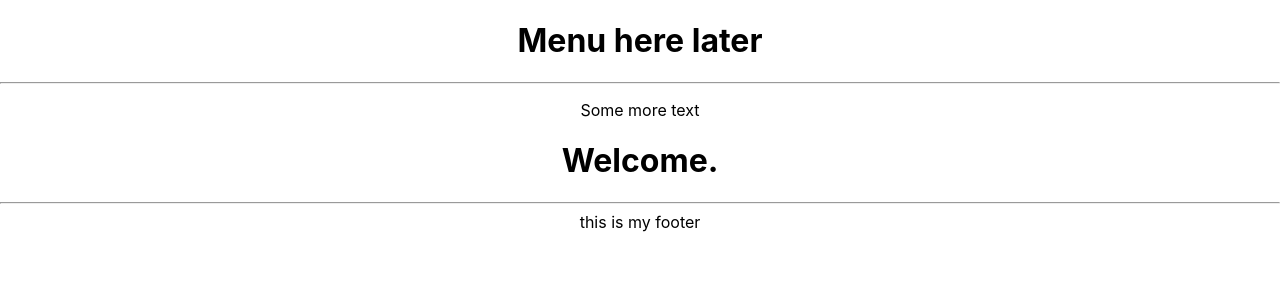
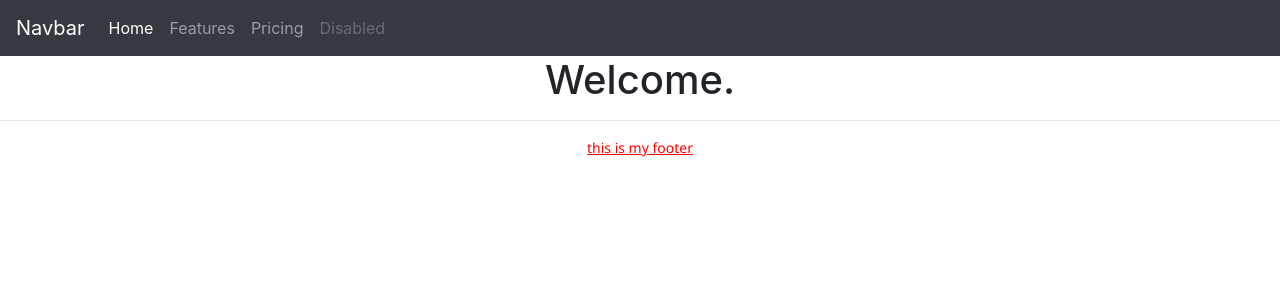
Before and after one commit to gen8787/FSDI-109-Organika, a React (Create React App) app: page / in a window 1280 px wide. Shown: the top 300 px of the page. Built offline with nearby package versions, Linux system fonts and the light colour scheme.

Commit message:
bootstrap, header and footer

```diff
--- a/package.json
+++ b/package.json
@@ -6,6 +6,7 @@
     "@testing-library/jest-dom": "^5.11.9",
     "@testing-library/react": "^11.2.3",
     "@testing-library/user-event": "^12.6.2",
+    "bootstrap": "^4.6.0",
     "react": "^17.0.1",
     "react-dom": "^17.0.1",
     "react-scripts": "4.0.1",
--- a/src/App.js
+++ b/src/App.js
@@ -1,6 +1,8 @@
 import './App.css';
 import Navbar from './components/navbar/navbar';
 import Footer from './components/footer/footer';
+
+import 'bootstrap/dist/css/bootstrap.min.css';
 
 function App() {
   return (
--- /dev/null
+++ b/src/components/footer/footer.css
@@ -0,0 +1,6 @@
+.footer-text {
+    color: red;
+    font-family: 'Segoe UI', Tahoma, Geneva, Verdana, sans-serif;
+    font-size: 14px;
+    text-decoration: underline;
+}
--- a/src/components/footer/footer.jsx
+++ b/src/components/footer/footer.jsx
@@ -1,10 +1,11 @@
 import React, { Component } from 'react';
+import './footer.css';
 
 class Footer extends Component {
     state = {  }
     render() {
         return (
-            <div>
+            <div className="footer-text">
                 <hr/>
                 <center>this is my footer</center>
             </div>
--- a/src/components/navbar/navbar.jsx
+++ b/src/components/navbar/navbar.jsx
@@ -1,17 +1,44 @@
-import React, { Component } from 'react'; // imrc
+import React, { Component } from "react"; // imrc
 
 // cc
 class Navbar extends Component {
-    state = {  }
-    render() {
-        return (
-            <div>
-                <h1>Menu here later</h1>
-                <hr/>
-                <p>Some more text</p>
-            </div>
-        );
-    }
+  state = {};
+  render() {
+    return (
+      <nav className="navbar navbar-expand-sm navbar-dark bg-dark">
+        <a className="navbar-brand" href="/#">
+          Navbar
+        </a>
+        <button
+          className="navbar-toggler"
+          type="button"
+          data-toggle="collapse"
+          data-target="#navbarNavAltMarkup"
+          aria-controls="navbarNavAltMarkup"
+          aria-expanded="false"
+          aria-label="Toggle navigation"
+        >
+          <span className="navbar-toggler-icon"></span>
+        </button>
+        <div className="collapse navbar-collapse" id="navbarNavAltMarkup">
+          <div className="navbar-nav">
+            <a className="nav-item nav-link active" href="/#">
+              Home <span className="sr-only">(current)</span>
+            </a>
+            <a className="nav-item nav-link" href="/#">
+              Features
+            </a>
+            <a className="nav-item nav-link" href="/#">
+              Pricing
+            </a>
+            <a className="nav-item nav-link disabled" href="/#">
+              Disabled
+            </a>
+          </div>
+        </div>
+      </nav>
+    );
+  }
 }
 
 export default Navbar;
```
Also changed, not shown: 2 other files (tests, documents, lock files or other folders).
